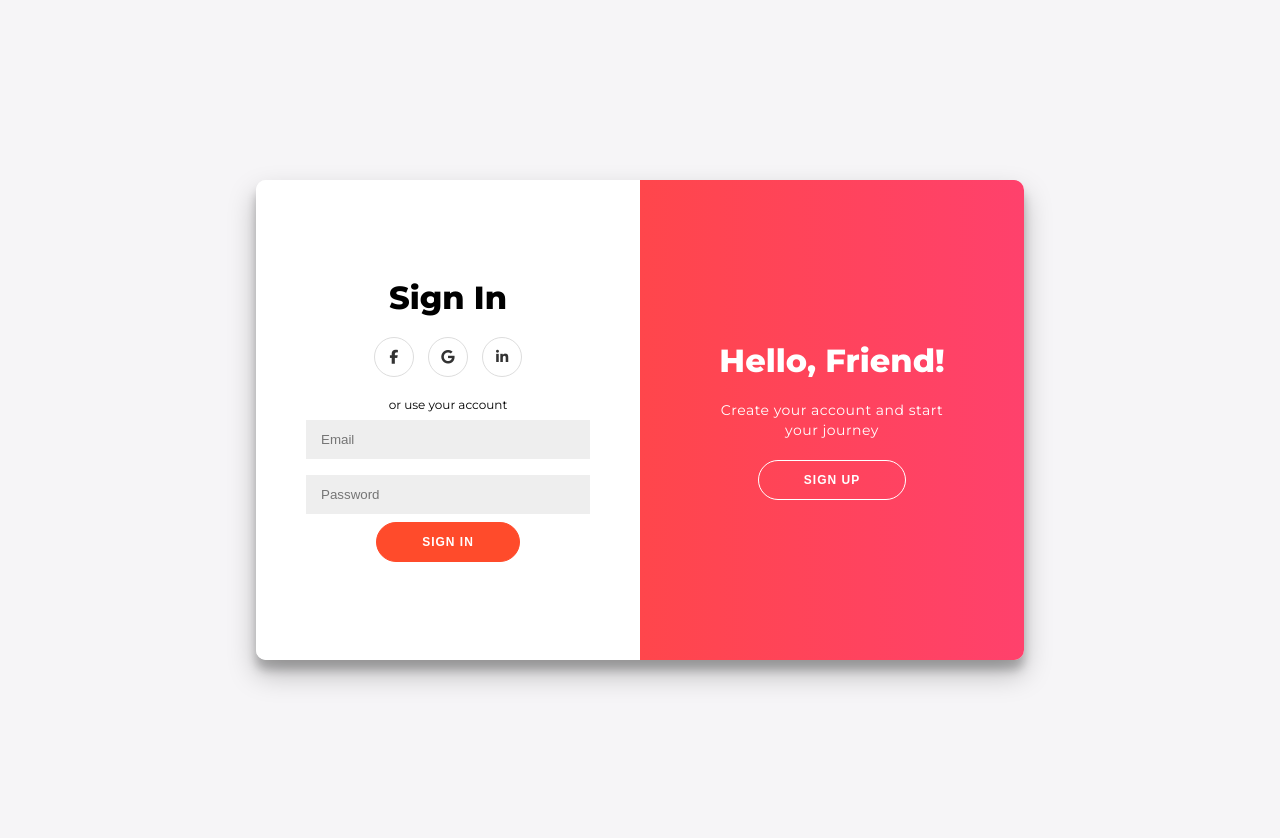
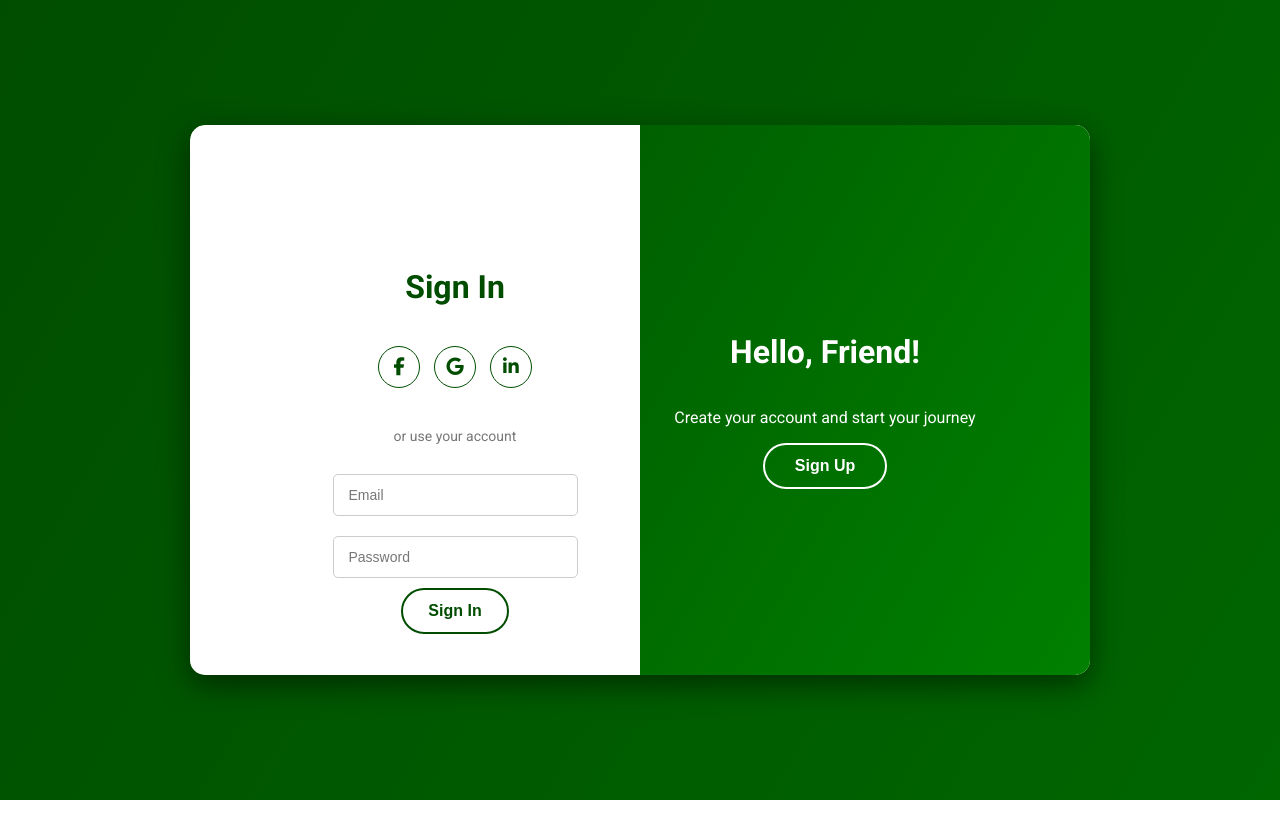
Before and after one commit to NhatQuan-2005/hci2024group12, a plain HTML site: page index.html in a window 1280 px wide. After the commit the page ends 800 px from the top, so only its background shows below. Drawn offline with Linux system fonts and the light colour scheme.

Commit message:
Update styles.css

```diff
--- a/styles/styles.css
+++ b/styles/styles.css
@@ -1,146 +1,93 @@
-@import url("https://fonts.googleapis.com/css?family=Montserrat:400,800");
-
-* {
-  box-sizing: border-box;
-}
-
+/* Tổng quát */
 body {
-  background: #f6f5f7;
+  font-family: 'Roboto', sans-serif;
+  background: linear-gradient(120deg, #004d00, #006600);
   display: flex;
   justify-content: center;
   align-items: center;
-  flex-direction: column;
-  font-family: "Montserrat", sans-serif;
   height: 100vh;
-  margin: 20px 0 50px;
+  margin: 0;
+  color: #ffffff;
 }
 
-h1 {
-  font-weight: bold;
-  margin: 0;
+.container {
+  position: relative;
+  width: 900px;
+  height: 550px;
+  background: #006400; /* Xanh lá đậm */
+  border-radius: 15px;
+  box-shadow: 0 10px 30px rgba(0, 0, 0, 0.5);
+  overflow: hidden;
 }
 
-h2 {
-  text-align: center;
-}
-
-p {
-  font-size: 14px;
-  font-weight: 100;
-  line-height: 20px;
-  letter-spacing: 0.5px;
-  margin: 20px 30px;
-}
-
-span {
-  font-size: 12px;
-}
-
-a {
-  color: #333;
-  font-size: 14px;
-  text-decoration: none;
-  margin: 15px 0;
-}
-button {
-  border-radius: 20px;
-  border: 1px solid #ff4b2b;
-  background-color: #ff4b2b;
-  color: #ffffff;
-  font-size: 12px;
-  font-weight: bold;
-  padding: 12px 45px;
-  letter-spacing: 1px;
-  text-transform: uppercase;
-  transition: transform 80ms ease-in;
-}
-
-button:active {
-  transform: scale(0.95);
-}
-
-button:focus {
-  outline: none;
-}
-
-button.ghost {
-  background-color: transparent;
-  border-color: #ffffff;
-}
-
-form {
-  background-color: #ffffff;
-  display: flex;
-  align-items: center;
-  justify-content: center;
-  flex-direction: column;
-  padding: 0 50px;
-  height: 100%;
-  text-align: center;
-}
-
-input {
-  background-color: #eee;
-  border: none;
-  padding: 12px 15px;
-  margin: 8px 0;
-  width: 100%;
-}
-.container {
-  background-color: #fff;
-  border-radius: 10px;
-  box-shadow: 0 14px 28px rgba(0, 0, 0, 0.25), 0 10px 10px rgba(0, 0, 0, 0.22);
-  position: relative;
-  overflow: hidden;
-  width: 768px;
-  max-width: 100%;
-  min-height: 480px;
-}
-
+/* Các form */
 .form-container {
   position: absolute;
   top: 0;
   height: 100%;
-  transition: all 0.6s ease-in-out;
+  width: 50%;
+  transition: transform 0.6s ease-in-out;
+  background: #ffffff; /* Nền trắng bên trong */
+  padding: 40px;
+  display: flex;
+  flex-direction: column;
+  align-items: center;
+  justify-content: center;
+  border-radius: 15px;
 }
 
 .sign-in-container {
   left: 0;
-  width: 50%;
   z-index: 2;
-}
-
-.container.right-panel-active .sign-in-container {
-  transform: translateX(100%);
 }
 
 .sign-up-container {
   left: 0;
-  width: 50%;
-  opacity: 0;
+  transform: translateX(100%);
   z-index: 1;
-  transition: all 0.6s ease-in-out;
 }
 
-.container.right-panel-active .sign-up-container {
-  transform: translateX(100%);
-  opacity: 1;
-  z-index: 5;
-  animation: show 0.65s;
+/* Nút trong form */
+button {
+  padding: 12px 25px;
+  font-size: 16px;
+  font-weight: bold;
+  border: 2px solid #004d00;
+  border-radius: 30px;
+  background: transparent;
+  color: #004d00;
+  cursor: pointer;
+  transition: background 0.3s ease-in-out, color 0.3s ease-in-out;
 }
 
-@keyframes show {
-  0%,
-  49.99% {
-    opacity: 0;
-    z-index: 1;
-  }
-  50%,
-  100% {
-    opacity: 1;
-    z-index: 5;
-  }
+button:hover {
+  background: #004d00;
+  color: #ffffff;
 }
+
+/* Trường nhập liệu */
+input {
+  border: 1px solid #cccccc;
+  border-radius: 5px;
+  padding: 12px 15px;
+  margin: 10px 0;
+  width: 100%;
+  outline: none;
+  background: #ffffff;
+  color: #000000;
+  font-size: 14px;
+}
+
+input::placeholder {
+  color: #777777;
+}
+
+input:focus {
+  border-color: #004d00;
+  box-shadow: 0 0 8px rgba(0, 128, 0, 0.5);
+}
+
+/* Overlay */
 .overlay-container {
   position: absolute;
   top: 0;
@@ -148,54 +95,35 @@ input {
   width: 50%;
   height: 100%;
   overflow: hidden;
+  z-index: 100;
   transition: transform 0.6s ease-in-out;
-  z-index: 100;
-}
-
-.container.right-panel-active .overlay-container {
-  transform: translateX(-100%);
 }
 
 .overlay {
-  background: #ff416c;
-  background: -webkit-linear-gradient(to right, #ff4b2b, #ff416c);
-  background: linear-gradient(to right, #ff4b2b, #ff416c);
-  background-repeat: no-repeat;
-  background-size: cover;
-  background-position: 0 0;
+  background: linear-gradient(120deg, #004d00, #008000); /* Chuyển sắc xanh lá */
   color: #ffffff;
   position: relative;
-  left: -100%;
   height: 100%;
   width: 200%;
+  left: -100%;
   transform: translateX(0);
   transition: transform 0.6s ease-in-out;
-}
-
-.container.right-panel-active .overlay {
-  transform: translateX(50%);
 }
 
 .overlay-panel {
   position: absolute;
   display: flex;
+  flex-direction: column;
+  justify-content: center;
   align-items: center;
-  justify-content: center;
-  flex-direction: column;
   padding: 0 40px;
   text-align: center;
-  top: 0;
+  width: 50%;
   height: 100%;
-  width: 50%;
-  transform: translateX(0);
-  transition: transform 0.6s ease-in-out;
 }
+
 .overlay-left {
   transform: translateX(-20%);
-}
-
-.container.right-panel-active .overlay-left {
-  transform: translateX(0);
 }
 
 .overlay-right {
@@ -203,25 +131,82 @@ input {
   transform: translateX(0);
 }
 
-.container.right-panel-active .overlay-right {
-  transform: translateX(20%);
+/* Nút chuyển đổi */
+.ghost {
+  background: transparent;
+  border: 2px solid #ffffff;
+  color: #ffffff;
+  font-size: 16px;
+  padding: 12px 30px;
+  border-radius: 30px;
+  cursor: pointer;
+  transition: 0.3s ease-in-out;
 }
 
+.ghost:hover {
+  background: #ffffff;
+  color: #004d00;
+}
+
+/* Form container */
+form {
+  background: transparent;
+  display: flex;
+  flex-direction: column;
+  justify-content: center;
+  align-items: center;
+  height: 100%;
+  text-align: center;
+}
+
+form h1 {
+  font-weight: bold;
+  margin-bottom: 20px;
+  color: #004d00;
+}
+
+form span {
+  font-size: 14px;
+  color: #777777;
+  margin: 20px 0;
+}
+
+/* Mạng xã hội */
 .social-container {
   margin: 20px 0;
 }
 
 .social-container a {
-  border: 1px solid #dddddd;
+  border: 1px solid #004d00;
   border-radius: 50%;
-  display: inline-flex;
-  justify-content: center;
-  align-items: center;
+  color: #004d00;
+  display: inline-block;
+  font-size: 18px;
+  height: 40px;
+  line-height: 40px;
   margin: 0 5px;
-  height: 40px;
   width: 40px;
+  transition: background 0.3s ease, color 0.3s ease;
 }
 
-.options a:hover {
-  color: #ff4b2b;
+.social-container a:hover {
+  background: #004d00;
+  color: #ffffff;
 }
+
+/* Hiệu ứng khi chuyển đổi */
+.container.right-panel-active .sign-in-container {
+  transform: translateX(100%);
+}
+
+.container.right-panel-active .sign-up-container {
+  transform: translateX(0);
+}
+
+.container.right-panel-active .overlay-container {
+  transform: translateX(-100%);
+}
+
+.container.right-panel-active .overlay {
+  transform: translateX(50%);
+}
```
